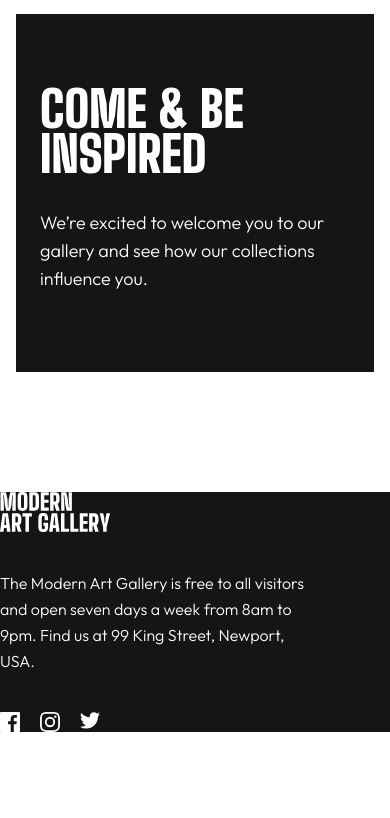
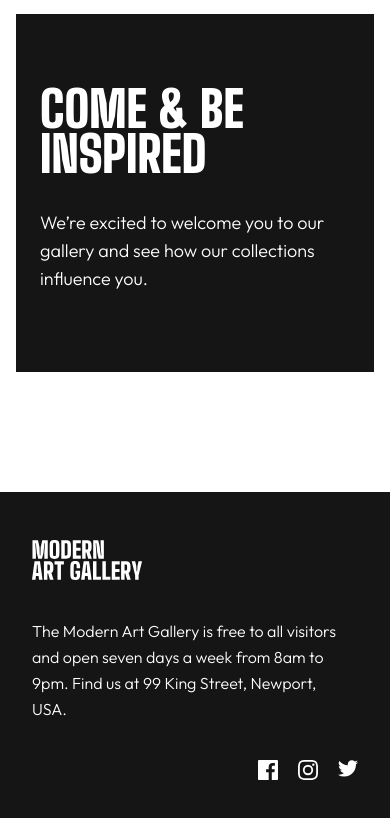
Before and after one commit to JHughesSUTA/art-gallery-website, a plain HTML site: page index.html in a window 390 px wide. Shown: the part 2128-2946 px from the top of the page. Before the commit the page ends 2860 px from the top, so only its background shows below. Drawn offline with Linux system fonts and the light colour scheme.

Commit message:
update media queries, social icons on hover

```diff
--- a/index.html
+++ b/index.html
@@ -23,7 +23,7 @@
       <picture class="intro-section__image">
         <source
           srcset="assets/tablet/image-hero.jpg"
-          media="(min-width: 768px)"
+          media="(min-width: 700px)"
         />
         <img src="assets/mobile/image-hero.jpg" alt="image" />
       </picture>
@@ -57,7 +57,7 @@
         <picture class="">
           <source
             srcset="assets/tablet/image-grid-1@2x.jpg"
-            media="(min-width: 768px)"
+            media="(min-width: 700px)"
           />
           <img src="./assets/mobile/image-grid-1@2x.jpg" alt="image" />
         </picture>
@@ -75,7 +75,7 @@
         <picture class="">
           <source
             srcset="assets/tablet/image-grid-2@2x.jpg"
-            media="(min-width: 768px)"
+            media="(min-width: 700px)"
           />
           <img src="./assets/mobile/image-grid-2@2x.jpg" alt="image" />
         </picture>
@@ -85,7 +85,7 @@
         <picture class="">
           <source
             srcset="assets/tablet/image-grid-3@2x.jpg"
-            media="(min-width: 768px)"
+            media="(min-width: 700px)"
           />
           <img src="assets/mobile/image-grid-3@2x.jpg" alt="image" />
         </picture>
@@ -125,14 +125,35 @@
           <br />USA.
         </p>
         <ul class="social-links footer__flex--item-3">
-          <li>
-            <a href=""><img src="./assets/icon-facebook.svg" alt="" /></a>
+          <li class="social-links__link">
+            <a href="">
+              <svg width="20" height="20" xmlns="http://www.w3.org/2000/svg">
+                <path
+                  d="M18.896 0H1.104C.494 0 0 .494 0 1.104v17.793C0 19.506.494 20 1.104 20h9.58v-7.745H8.076V9.237h2.606V7.01c0-2.583 1.578-3.99 3.883-3.99 1.104 0 2.052.082 2.329.119v2.7h-1.598c-1.254 0-1.496.597-1.496 1.47v1.928h2.989l-.39 3.018h-2.6V20h5.098c.608 0 1.102-.494 1.102-1.104V1.104C20 .494 19.506 0 18.896 0Z"
+                  fill="#FFF"
+                />
+              </svg>
+            </a>
           </li>
-          <li>
-            <a href=""><img src="./assets/icon-instagram.svg" alt="" /></a>
+          <li class="social-links__link">
+            <a href="">
+              <svg width="20" height="20" xmlns="http://www.w3.org/2000/svg">
+                <path
+                  d="M10 1.802c2.67 0 2.987.01 4.042.059 2.71.123 3.975 1.409 4.099 4.099.048 1.054.057 1.37.057 4.04 0 2.672-.01 2.988-.057 4.042-.124 2.687-1.387 3.975-4.1 4.099-1.054.048-1.37.058-4.041.058-2.67 0-2.987-.01-4.04-.058-2.718-.124-3.977-1.416-4.1-4.1-.048-1.054-.058-1.37-.058-4.041 0-2.67.01-2.986.058-4.04.124-2.69 1.387-3.977 4.1-4.1 1.054-.048 1.37-.058 4.04-.058ZM10 0C7.284 0 6.944.012 5.877.06 2.246.227.227 2.242.061 5.877.01 6.944 0 7.284 0 10s.012 3.057.06 4.123c.167 3.632 2.182 5.65 5.817 5.817 1.067.048 1.407.06 4.123.06s3.057-.012 4.123-.06c3.629-.167 5.652-2.182 5.816-5.817.05-1.066.061-1.407.061-4.123s-.012-3.056-.06-4.122C19.777 2.249 17.76.228 14.124.06 13.057.01 12.716 0 10 0Zm0 4.865a5.135 5.135 0 1 0 0 10.27 5.135 5.135 0 0 0 0-10.27Zm0 8.468a3.333 3.333 0 1 1 0-6.666 3.333 3.333 0 0 1 0 6.666Zm5.338-9.87a1.2 1.2 0 1 0 0 2.4 1.2 1.2 0 0 0 0-2.4Z"
+                  fill="#FFF"
+                />
+              </svg>
+            </a>
           </li>
-          <li>
-            <a href=""><img src="./assets/icon-twitter.svg" alt="" /></a>
+          <li class="social-links__link">
+            <a href="">
+              <svg width="20" height="17" xmlns="http://www.w3.org/2000/svg">
+                <path
+                  d="M20 2.172a8.192 8.192 0 0 1-2.357.646 4.11 4.11 0 0 0 1.805-2.27 8.22 8.22 0 0 1-2.606.996A4.096 4.096 0 0 0 13.847.248c-2.65 0-4.596 2.472-3.998 5.037A11.648 11.648 0 0 1 1.392 1a4.109 4.109 0 0 0 1.27 5.478 4.086 4.086 0 0 1-1.858-.513c-.045 1.9 1.318 3.679 3.291 4.075a4.113 4.113 0 0 1-1.853.07 4.106 4.106 0 0 0 3.833 2.849A8.25 8.25 0 0 1 0 14.658a11.616 11.616 0 0 0 6.29 1.843c7.618 0 11.923-6.434 11.663-12.205A8.354 8.354 0 0 0 20 2.172Z"
+                  fill="#FFF"
+                />
+              </svg>
+            </a>
           </li>
         </ul>
       </div>
--- a/scss/_config.scss
+++ b/scss/_config.scss
@@ -55,7 +55,7 @@ br.desktop-break {
   display: none;
 }
 
-@media screen and (min-width: 1200px) {
+@media screen and (min-width: 1100px) {
   br.desktop-break {
     display: inline-block;
   }
--- a/scss/_datg-section.scss
+++ b/scss/_datg-section.scss
@@ -19,7 +19,7 @@
   }
 }
 
-@media screen and (min-width: 768px) {
+@media screen and (min-width: 700px) {
   .datg-section {
     display: grid;
     grid-template-columns: repeat(12, 1fr);
@@ -55,5 +55,5 @@
   }
 }
 
-@media screen and (min-width: 1200px) {
+@media screen and (min-width: 1100px) {
 }
--- a/scss/_footer.scss
+++ b/scss/_footer.scss
@@ -1,4 +1,6 @@
 footer {
+  padding: 48px 32px;
+
   p {
     font-size: 16px;
     line-height: 26px;
@@ -9,15 +11,24 @@ footer {
   ul.social-links {
     list-style: none;
     display: flex;
+    justify-content: end;
     gap: 20px;
 
     li {
       max-width: 20px;
+
+      a:hover {
+        svg {
+          path {
+            fill: $gold;
+          }
+        }
+      }
     }
   }
 }
 
-@media screen and (min-width: 768px) {
+@media screen and (min-width: 700px) {
   .footer {
     padding: 56px 40px 56px 39px;
     &__flex {
@@ -36,7 +47,6 @@ footer {
       &--item-3 {
         flex: 2;
       }
-
     }
 
     p {
@@ -45,5 +55,5 @@ footer {
   }
 }
 
-@media screen and (min-width: 1200px) {
+@media screen and (min-width: 1100px) {
 }
--- a/scss/_intro-section.scss
+++ b/scss/_intro-section.scss
@@ -10,7 +10,7 @@
   }
 }
 
-@media screen and (min-width: 768px) {
+@media screen and (min-width: 700px) {
   .intro-section {
     display: flex;
 
@@ -33,7 +33,7 @@
   }
 }
 
-@media screen and (min-width: 1200px) {
+@media screen and (min-width: 1100px) {
   .intro-section {
     &__black-bg {
       display: block;
--- a/scss/style.scss
+++ b/scss/style.scss
@@ -49,14 +49,12 @@ h2 {
   background-color: $black;
 }
 
-
-
-@media screen and (min-width: 768px) {
+@media screen and (min-width: 700px) {
   .container {
     margin-left: 39px;
     margin-right: 40px;
   }
 }
 
-@media screen and (min-width: 1200px) {
+@media screen and (min-width: 1100px) {
 }
```
Also changed, not shown: css/style.css.
